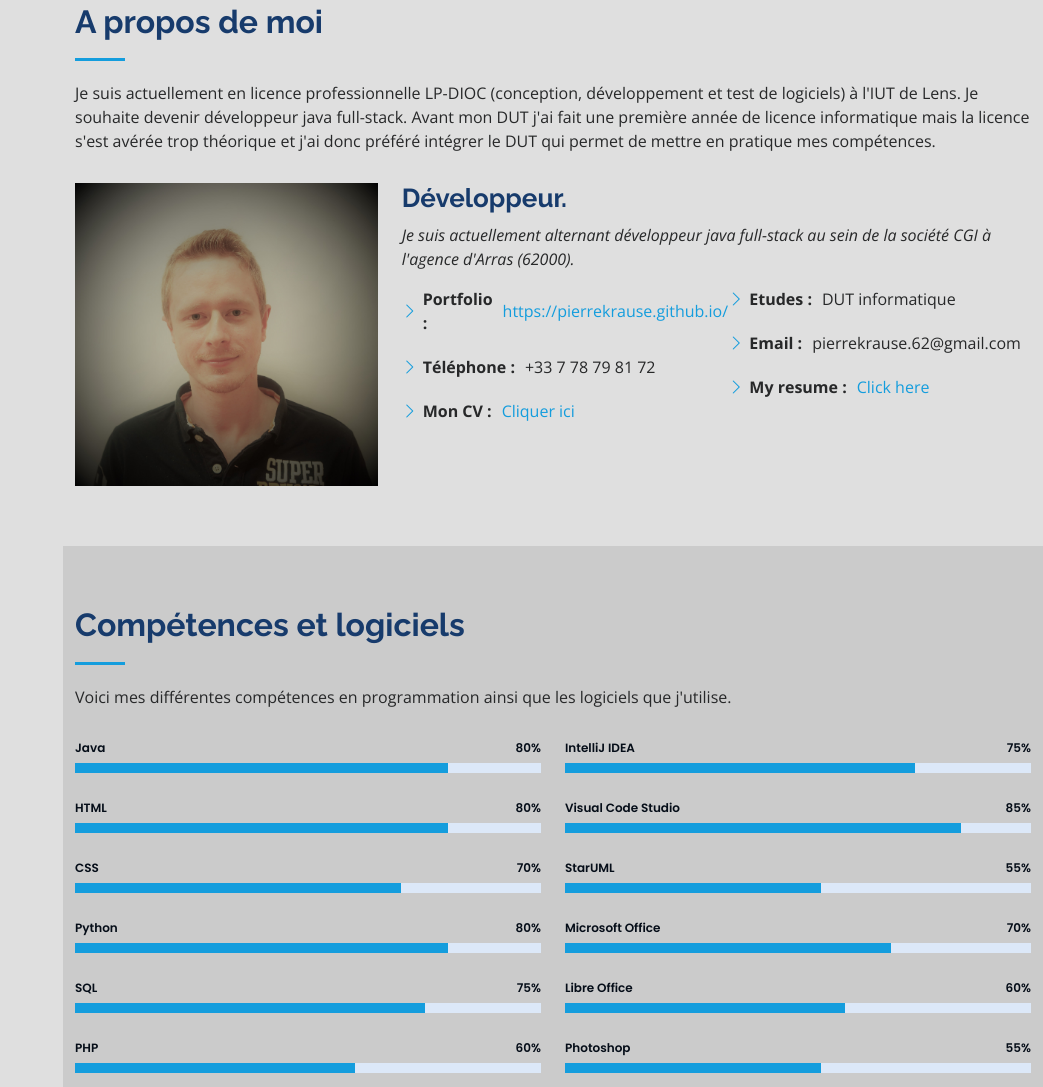
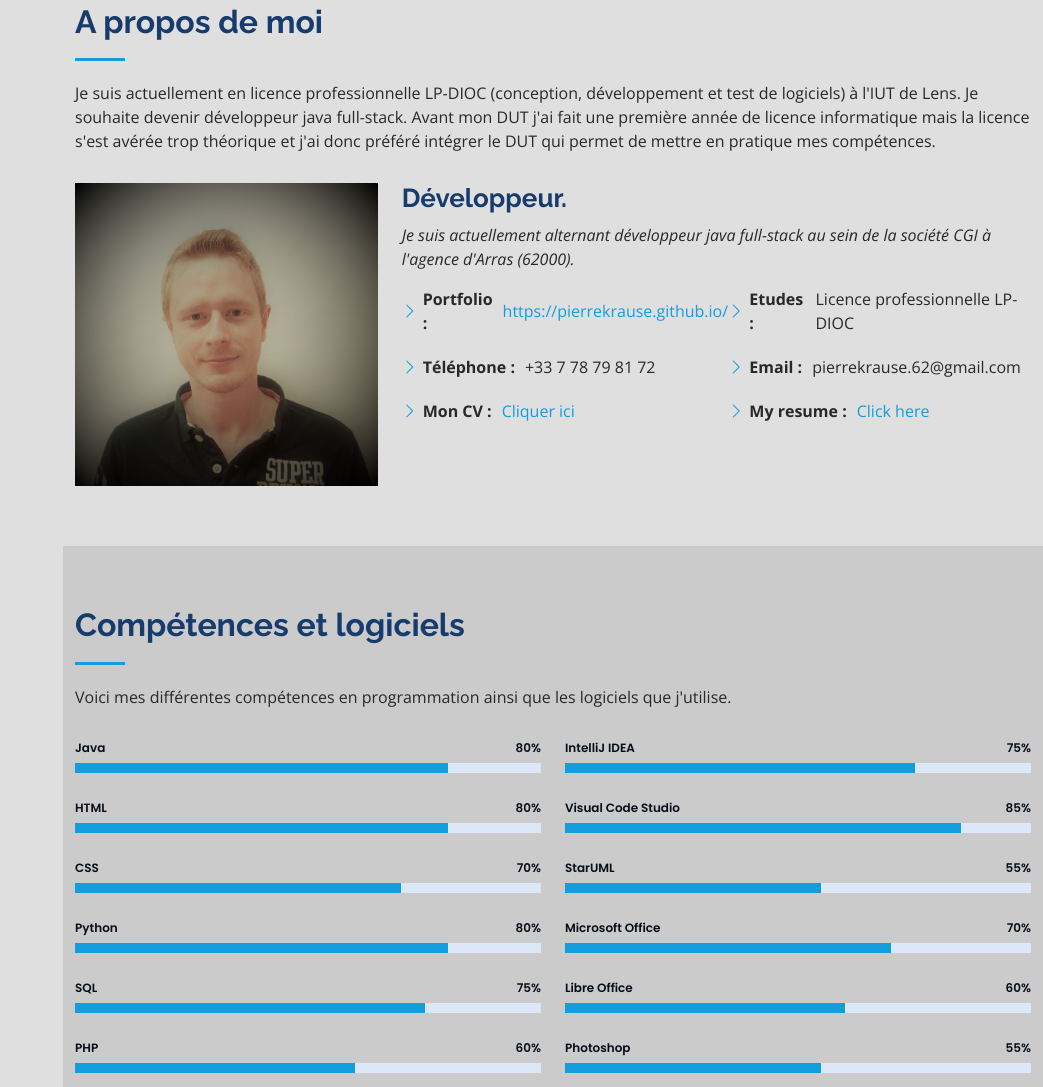
Before and after one commit to PierreKrause/PierreKrause.github.io, a plain HTML site: page index.html in a window 1280 px wide. Shown: the part 857-1944 px from the top of the page, without its empty margins (237-1280 px from the left). Drawn offline with nearby package versions, Linux system fonts and the light colour scheme.

Commit message:
Correction étude actuel : DUT -> LP-DIOC

```diff
--- a/index.html
+++ b/index.html
@@ -105,9 +105,9 @@
               </div>
               <div class="col-lg-6">
                 <ul>
-                  <li><i class="bi bi-chevron-right"></i> <strong>Etudes :</strong> <span>DUT informatique</span></li>
+                  <li><i class="bi bi-chevron-right"></i> <strong>Etudes :</strong> <span>Licence professionnelle LP-DIOC</span></li>
                   <li><i class="bi bi-chevron-right"></i> <strong>Email :</strong> <span>pierrekrause.62@gmail.com</span></li>
-                  <li><i class="bi bi-chevron-right"></i> <strong> My resume : </strong><a href="CV/CV2_Krause_Pierre_en.pdf" target="blank"> Click here</a></li>
+                  <li><i class="bi bi-chevron-right"></i> <strong>My resume : </strong><a href="CV/CV2_Krause_Pierre_en.pdf" target="blank"> Click here</a></li>
                 </ul>
               </div>
             </div>
```
Also changed, not shown: index_en.html (+2 -2 lines).
